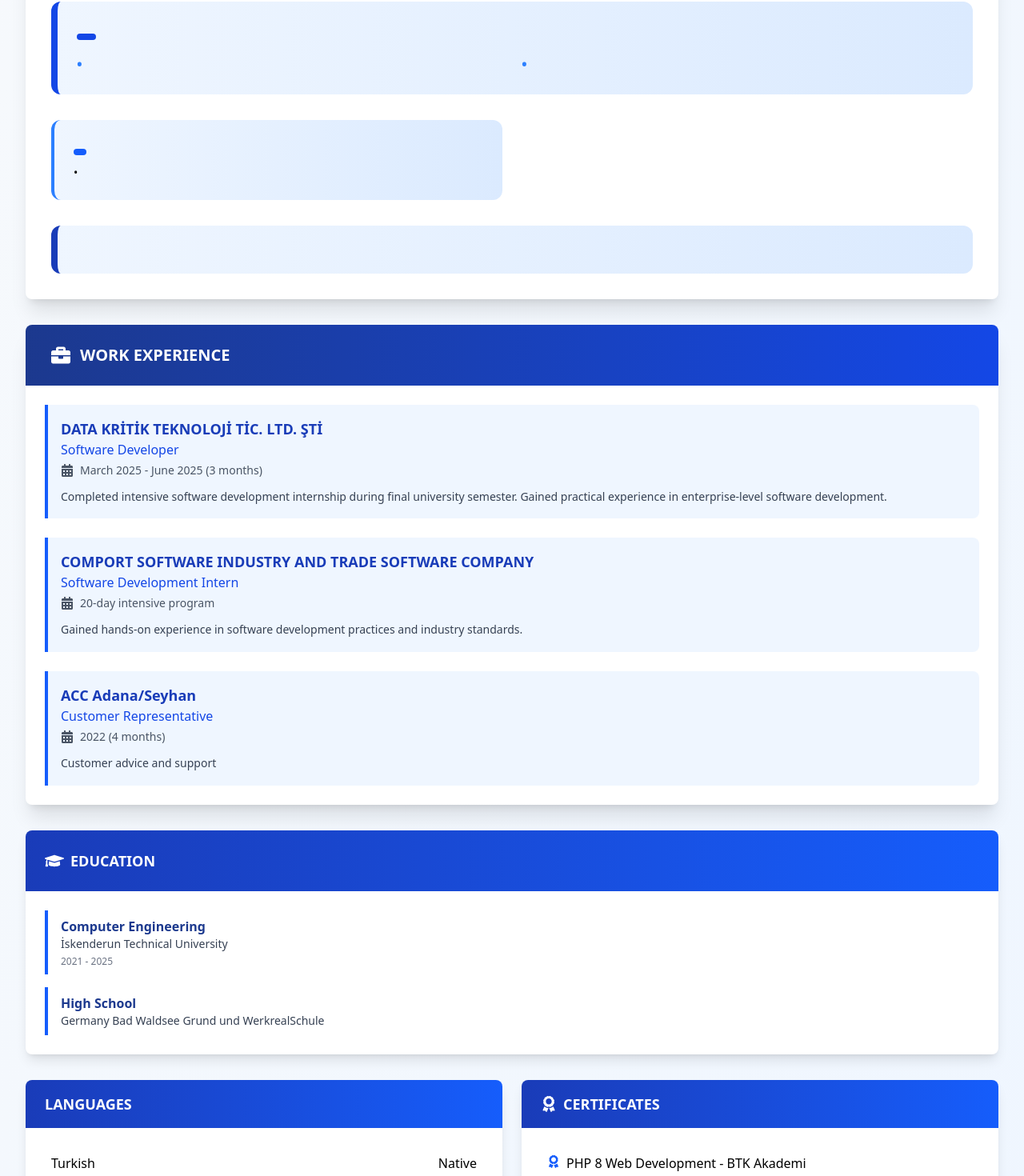
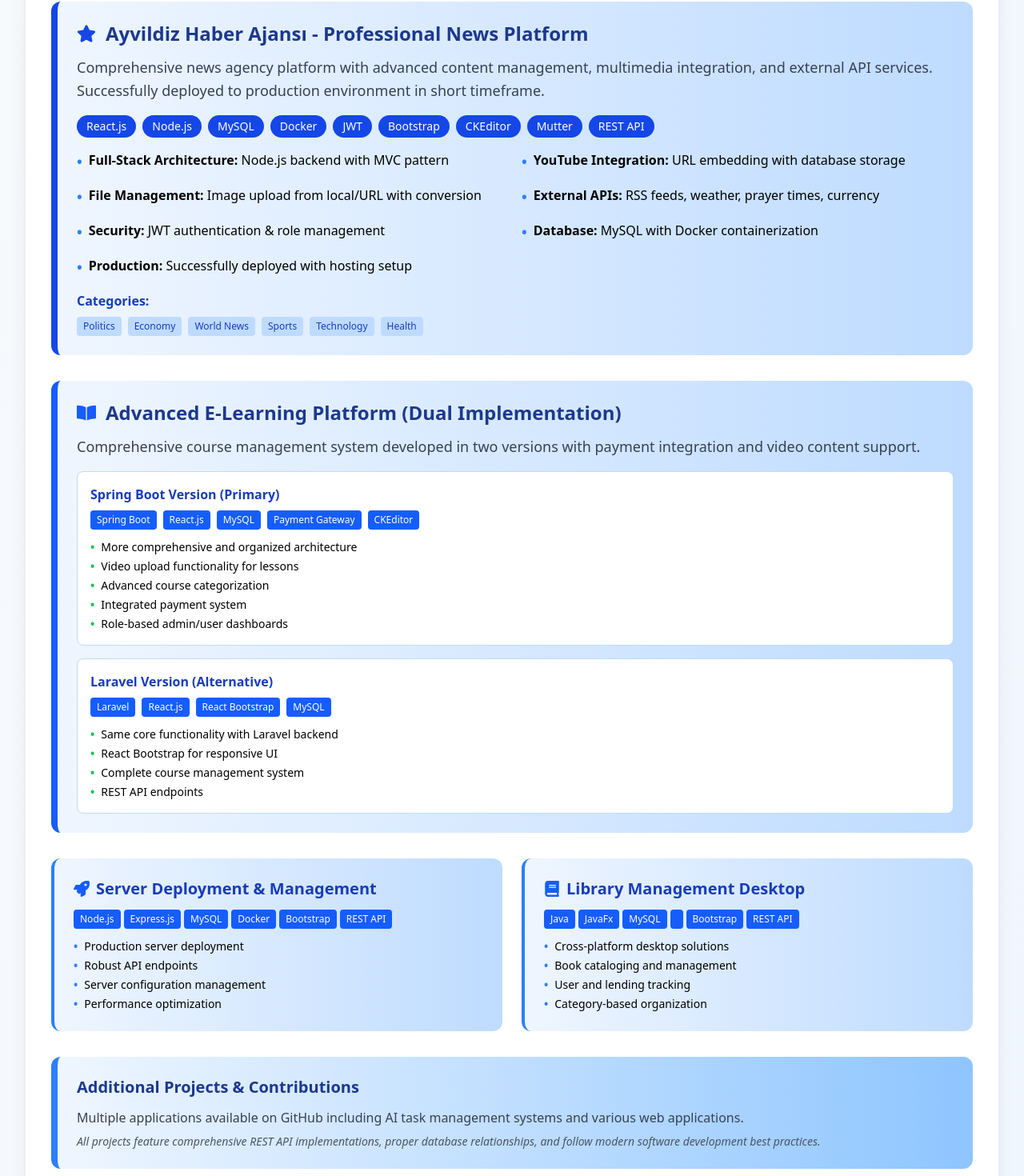
Before and after one commit to YoncaEsendemir/Yonca_Esendemir_CV, a React (Vite) app: page / in a window 1280 px wide. Shown: the part 1253-2723 px from the top of the page at 80% size. Built offline with nearby package versions, Linux system fonts and the light colour scheme; what @radix-ui/themes would draw is missing.

Commit message:
KeyProjects tasarım ve içerik kodlandı

```diff
--- a/src/components/Header.tsx
+++ b/src/components/Header.tsx
@@ -1,5 +1,6 @@
 
 import { FaPhone, FaEnvelope, FaMapMarkerAlt, FaLinkedin, FaGithub } from "react-icons/fa";
+import resim from "../image/cv_bilder.jpg"
 
 interface ContactDetails{
   name:string;
@@ -29,7 +30,7 @@ export default function Header({contactDetails}:ContactProps) {
       <div className="flex-shrink-0">
         <div className="relative">
           <img
-            src="/placeholder.svg?height=200&width=200"
+            src={resim}
             alt="Yonca Esendemir Profile Photo"
             className="w-32 h-32 sm:w-40 sm:h-40 md:w-48 md:h-48 lg:w-56 lg:h-56 xl:w-64 xl:h-64 rounded-full border-4 sm:border-6 border-white/20 shadow-2xl object-cover hover:scale-105 transition-transform duration-300"
           />
--- a/src/components/KeyProjects.tsx
+++ b/src/components/KeyProjects.tsx
@@ -1,80 +1,221 @@
-import { FaCode, FaStar,FaRocket,FaBook,FaBookOpen} from "react-icons/fa";
-{/*Main Content */}
+import type React from "react"
+import { FaCode, FaStar, FaRocket, FaBook, FaBookOpen } from "react-icons/fa"
 
-const iconMap:Record<string, React.ComponentType<any>>={
+const iconMap: Record<string, React.ComponentType<any>> = {
   FaStar,
   FaRocket,
   FaBook,
   FaBookOpen,
+  FaCode,
 }
 
-export default function KeyProjects(){
-  return(
+interface Additional {
+  title: string
+  description: string
+  icon: string
+  contents: string
+}
+
+interface Version {
+  name: string
+  technologies: string[]
+  features: string[]
+}
+
+interface KeyProjectsCours {
+  id: number
+  title: string
+  description: string
+  icon: string
+  versions: Version[]
+}
+
+interface KeyProjects {
+  id: number
+  title: string
+  technologies: string[]
+  icon: string
+  features: string[]
+}
+
+interface ProjectFeature {
+  title: string
+  detail: string
+}
+
+interface ProKeyProjects {
+  id: number
+  title: string
+  description: string
+  icon: string
+  technologies: string[]
+  features: ProjectFeature[]
+  categories: string[]
+}
+
+interface KeyProjectsProps {
+  additional: Additional
+  keyProjectsCours: KeyProjectsCours[]
+  keyProjects: KeyProjects[]
+  prokeyProjects: ProKeyProjects[] // Fixed: matching the prop name from App.tsx
+}
+
+export default function KeyProjects({ additional, keyProjectsCours, keyProjects, prokeyProjects }: KeyProjectsProps) {
+  return (
     <div className="mt-4 sm:mt-6 md:mt-7 lg:mt-8 bg-white shadow-xl border-0 rounded-lg overflow-hidden">
-      <div className="bg-gradient-to-r from-blue-900 to-blue-700  text-white px-4 sm:px-6 lg:px-8 py-4 md:py-6">
+      <div className="bg-gradient-to-r from-blue-900 to-blue-700 text-white px-4 sm:px-6 lg:px-8 py-4 md:py-6">
         <h3 className="flex items-center gap-2 md:gap-3 text-lg md:text-xl font-semibold">
-        <FaCode className="w-5 h-5 md:w-6 md:h-6"/>
+          <FaCode className="w-5 h-5 md:w-6 md:h-6" />
           KEY PROJECTS
         </h3>
       </div>
+
       <div className="p-4 sm:p-6 lg:p-8 space-y-6 lg:space-y-8">
-          {/*Ayyıldız Haber Ajans */}
-          <div className="bg-gradient-to-r from-blue-50 to-blue-100 p-4 sm:p-6 rounded-xl border-l-4
-          sm:border-l-8 border-blue-700 hover:shadow-lg transition-shadow">
-            <h4 className="font-bold text-lg sm:text-xl lg:text-2xl mb-2 sm:mb-3 text-blue-900"></h4>
-            <p className="text-gray-700 mb-3 sm:mb-4 text-sm sm:text-base lg:text-lg leading-relaxed"></p>
+        {/* Professional Key Projects */}
+        {prokeyProjects.map((project) => {
+          const IconComponent = iconMap[project.icon] || FaCode
+          return (
+            <div
+              key={project.id}
+              className="bg-gradient-to-r from-blue-50 to-blue-200 p-4 sm:p-6 rounded-xl border-l-4 sm:border-l-8 border-blue-700 hover:shadow-lg transition-shadow"
+            >
+              <div className="flex items-center gap-3 mb-3">
+                <IconComponent className="w-6 h-6 text-blue-700" />
+                <h4 className="font-bold text-lg sm:text-xl lg:text-2xl text-blue-900">{project.title}</h4>
+              </div>
+
+              <p className="text-gray-700 mb-3 sm:mb-4 text-sm sm:text-base lg:text-lg leading-relaxed">
+                {project.description}
+              </p>
+
               <div className="flex flex-wrap gap-2 mb-3 sm:mb-4">
-            <span  className="inline-flex items px-2 sm:px-3 py-1 rounded-full text-xs sm:text-sm font-medium bg-blue-700 text-white hover:bg-blue-600"></span>
+                {project.technologies.map((tech, index) => (
+                  <span
+                    key={index}
+                    className="inline-flex items-center px-2 sm:px-3 py-1 rounded-full text-xs sm:text-sm font-medium bg-blue-700 text-white hover:bg-blue-600"
+                  >
+                    {tech}
+                  </span>
+                ))}
               </div>
 
               <div className="grid grid-cols-1 lg:grid-cols-2 gap-4">
-              <ul className="space-y-2 text-sm lg:text-base">
-                <li className="flex items-start gap-2">
+                {project.features.map((feature, index) => (
+                  <div key={index} className="flex items-start gap-2">
                     <span className="text-blue-500 font-bold text-lg">•</span>
-                  <span className="text-medium"> <strong></strong></span>
+                    <span className="text-sm lg:text-base">
+                      <strong>{feature.title}:</strong> {feature.detail}
+                    </span>
+                  </div>
+                ))}
+              </div>
+
+              {project.categories && project.categories.length > 0 && (
+                <div className="mt-4">
+                  <h5 className="font-semibold text-blue-800 mb-2">Categories:</h5>
+                  <div className="flex flex-wrap gap-2">
+                    {project.categories.map((category, index) => (
+                      <span key={index} className="px-2 py-1 bg-blue-200 text-blue-800 rounded text-xs">
+                        {category}
+                      </span>
+                    ))}
+                  </div>
+                </div>
+              )}
+            </div>
+          )
+        })}
+
+        {/* E-Learning Platforms */}
+        {keyProjectsCours.map((course) => {
+          const IconComponent = iconMap[course.icon] || FaBookOpen
+          return (
+            <div
+              key={course.id}
+              className="bg-gradient-to-r from-blue-50 to-blue-200 p-4 sm:p-6 rounded-xl border-l-4 sm:border-l-8 border-blue-600 hover:shadow-lg transition-shadow"
+            >
+              <div className="flex items-center gap-3 mb-3">
+                <IconComponent className="w-6 h-6 text-blue-600" />
+                <h4 className="font-bold text-lg sm:text-xl lg:text-2xl text-blue-900">{course.title}</h4>
+              </div>
+
+              <p className="text-gray-700 mb-4 text-sm sm:text-base lg:text-lg leading-relaxed">{course.description}</p>
+
+              <div className="space-y-4">
+                {course.versions.map((version, index) => (
+                  <div key={index} className="bg-white p-4 rounded-lg border border-blue-200">
+                    <h5 className="font-semibold text-blue-800 mb-2">{version.name}</h5>
+
+                    <div className="flex flex-wrap gap-2 mb-3">
+                      {version.technologies.map((tech, techIndex) => (
+                        <span
+                          key={techIndex}
+                          className="inline-flex items-center px-2 py-1 rounded text-xs font-medium bg-blue-600 text-white"
+                        >
+                          {tech}
+                        </span>
+                      ))}
+                    </div>
+
+                    <ul className="text-sm space-y-1">
+                      {version.features.map((feature, featureIndex) => (
+                        <li key={featureIndex} className="flex items-start gap-2">
+                          <span className="text-green-500 font-bold">•</span>
+                          <span>{feature}</span>
                         </li>
-              </ul>
-
-              <ul className="space-y-2 text-sm lg:text-base">
-                <li className="flex items-start gap-2">
-                  <span className="text-blue-500 font-bold text-lg">•</span>
-                  <span className="text-medium"> <strong></strong></span>
-                </li>
+                      ))}
                     </ul>
                   </div>
-          </div>
-
-          {/* E-Learning Platforms */}
-          <div>
-            <h4></h4>
-            <p></p>
-            <div>
-              <div>
-                <h5></h5>
+                ))}
               </div>
             </div>
-          </div>
-
+          )
+        })}
 
         {/* Other Projects */}
         <div className="grid grid-cols-1 lg:grid-cols-2 gap-4 sm:gap-6">
-            <div className="bg-gradient-to-r from-blue-50 to-blue-100 p-4 sm:p-6 rounded-xl border-l-4 border-blue-500 hover:shadow-lg transition-shadow">
-              <h4 className="font-bold text-base sm:text-lg lg:text-xl mb-2 sm:mb-3 text-blue-800"></h4>
+          {keyProjects.map((project) => {
+            const IconComponent = iconMap[project.icon] || FaCode
+            return (
+              <div
+                key={project.id}
+                className="bg-gradient-to-r from-blue-50 to-blue-200 p-4 sm:p-6 rounded-xl border-l-4 border-blue-500 hover:shadow-lg transition-shadow"
+              >
+                <div className="flex items-center gap-2 mb-3">
+                  <IconComponent className="w-5 h-5 text-blue-600" />
+                  <h4 className="font-bold text-base sm:text-lg lg:text-xl text-blue-800">{project.title}</h4>
+                </div>
+
                 <div className="flex flex-wrap gap-1 mb-2 sm:mb-3">
-                <span className="inline-flex items-center px-2 py-1 rounded text-xs font-medium bg-blue-600 text-white"></span>
+                  {project.technologies.map((tech, index) => (
+                    <span
+                      key={index}
+                      className="inline-flex items-center px-2 py-1 rounded text-xs font-medium bg-blue-600 text-white"
+                    >
+                      {tech}
+                    </span>
+                  ))}
                 </div>
+
                 <ul className="text-xs sm:text-sm space-y-1">
-                <li>•</li>
+                  {project.features.map((feature, index) => (
+                    <li key={index} className="flex items-start gap-2">
+                      <span className="text-blue-500 font-bold">•</span>
+                      <span>{feature}</span>
+                    </li>
+                  ))}
                 </ul>
               </div>
+            )
+          })}
         </div>
 
-       <div className="bg-gradient-to-r from-blue-50 to-blue-100 p-4 sm:p-6 rounded-xl border-l-4 sm:border-l-8 border-blue-800 hover:shadow-lg transition-shadow">
-        <h4 className="font-bold text-base sm:text-lg lg:text-xl mb-2 sm:mb-3 text-blue-900"></h4>
-        <p className="text-gray-700 mb-2 text-sm sm:text-base"></p>
-        <p className="text-gray-600 italic text-xs sm:text-sm"></p>
+        {/* Additional Projects Section */}
+        <div className="bg-gradient-to-r from-blue-50 to-blue-300 p-4 sm:p-6 rounded-xl border-l-4 sm:border-l-8 border-blue-500 hover:shadow-lg transition-shadow">
+          <h4 className="font-bold text-base sm:text-lg lg:text-xl mb-2 sm:mb-3 text-blue-900">{additional.title}</h4>
+          <p className="text-gray-700 mb-2 text-sm sm:text-base">{additional.description}</p>
+          <p className="text-gray-600 italic text-xs sm:text-sm">{additional.contents}</p>
         </div>
-
       </div>
     </div>
   )
--- a/src/data/data.json
+++ b/src/data/data.json
@@ -49,18 +49,18 @@
     }
     },
 
-    "additional":[
+    "additional":
         {
             "title":"Additional Projects & Contributions",
             "description":"Multiple applications available on GitHub including AI task management systems and various web applications.",
             "icon":"🔧",
             "contents":"All projects feature comprehensive REST API implementations, proper database relationships, and follow modern software development best practices."
-        }
-    ],
+        },
 
     "keyProjectsCours":[
         {
-            "name": "Advanced E-Learning Platform (Dual Implementation)",
+            "id":1,
+            "title": "Advanced E-Learning Platform (Dual Implementation)",
             "description": "Comprehensive course management system developed in two versions with payment integration and video content support.",
             "icon": "FaBookOpen",
             "versions": [
@@ -102,6 +102,7 @@
 
     "keyProjects":[
         {
+            "id":1,
             "title":" Server Deployment & Management",
             "technologies":["Node.js","Express.js","MySQL","Docker","Bootstrap","REST API"],
             "icon":"FaRocket",
@@ -113,6 +114,7 @@
             ]
         },
         {
+            "id":2,
             "title":"Library Management Desktop",
             "technologies":["Java","JavaFx","MySQL","","Bootstrap","REST API"],
             "icon":"FaBook",
@@ -125,13 +127,14 @@
         }
     ],
 
-    "prokeyProjects":[
+"prokeyProjects": [
   {
-            "id":1,
-            "title":"Ayvildiz Haber Ajansı - Professional News Platform",
-            "icon":"FaStar",
-            "description":"Comprehensive news agency platform with advanced content management, multimedia integration, and external API services. Successfully deployed to production environment in short timeframe.",
-            "technologies":[ "React.js",
+    "id": 1,
+    "title": "Ayvildiz Haber Ajansı - Professional News Platform",
+    "description": "Comprehensive news agency platform with advanced content management, multimedia integration, and external API services. Successfully deployed to production environment in short timeframe.",
+    "icon": "FaStar",
+    "technologies": [
+      "React.js",
       "Node.js",
       "MySQL",
       "Docker",
@@ -139,8 +142,9 @@
       "Bootstrap",
       "CKEditor",
       "Mutter",
-            "REST API"],
-            "features":[
+      "REST API"
+    ],
+    "features": [
       {
         "title": "Full-Stack Architecture",
         "detail": "Node.js backend with MVC pattern"
@@ -170,8 +174,14 @@
         "detail": "Successfully deployed with hosting setup"
       }
     ],
-            "categories":["Politics","Economy","World News","Sports","Technology","Health"]
-
+    "categories": [
+      "Politics",
+      "Economy",
+      "World News",
+      "Sports",
+      "Technology",
+      "Health"
+    ]
   }
 ],
 
```
Also changed, not shown: src/image/cv_bilder.jpg (added). Lines whose indentation alone changed are shown as unchanged.
